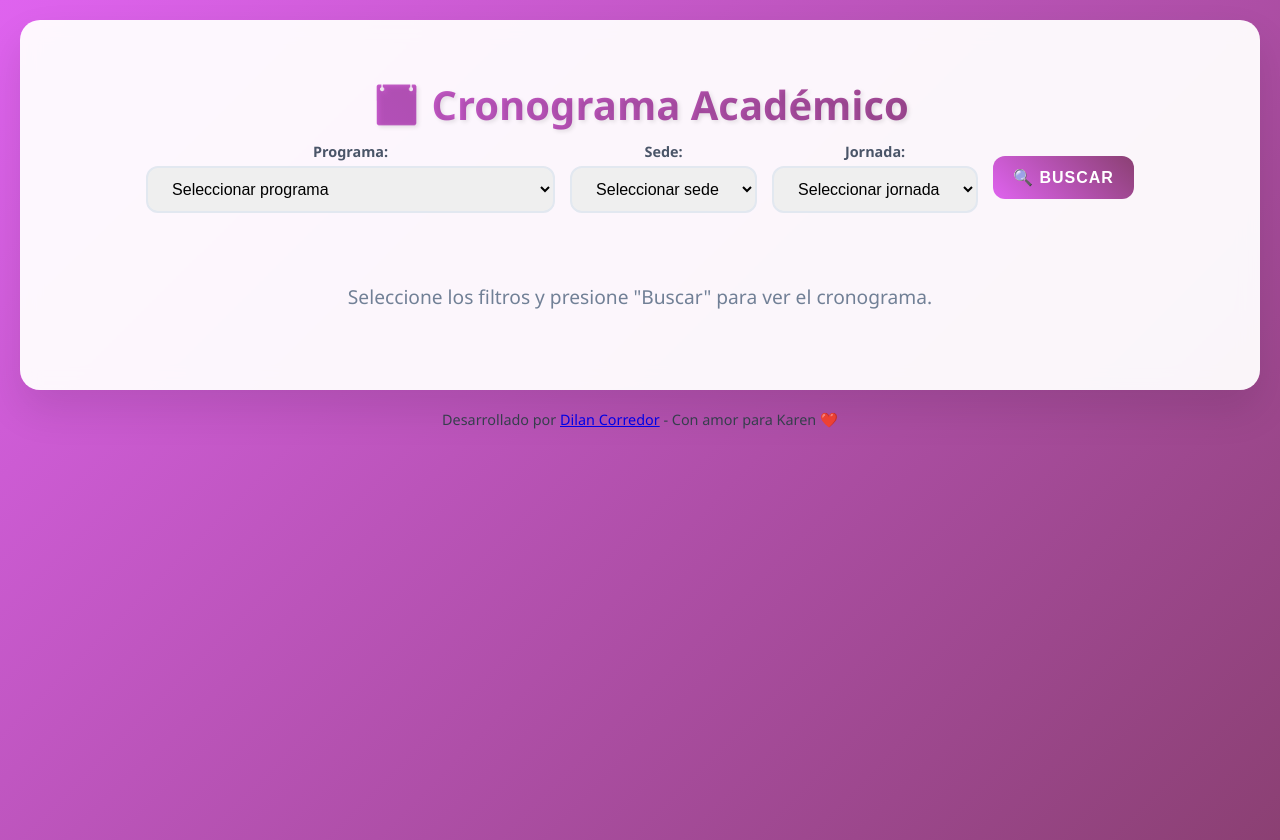
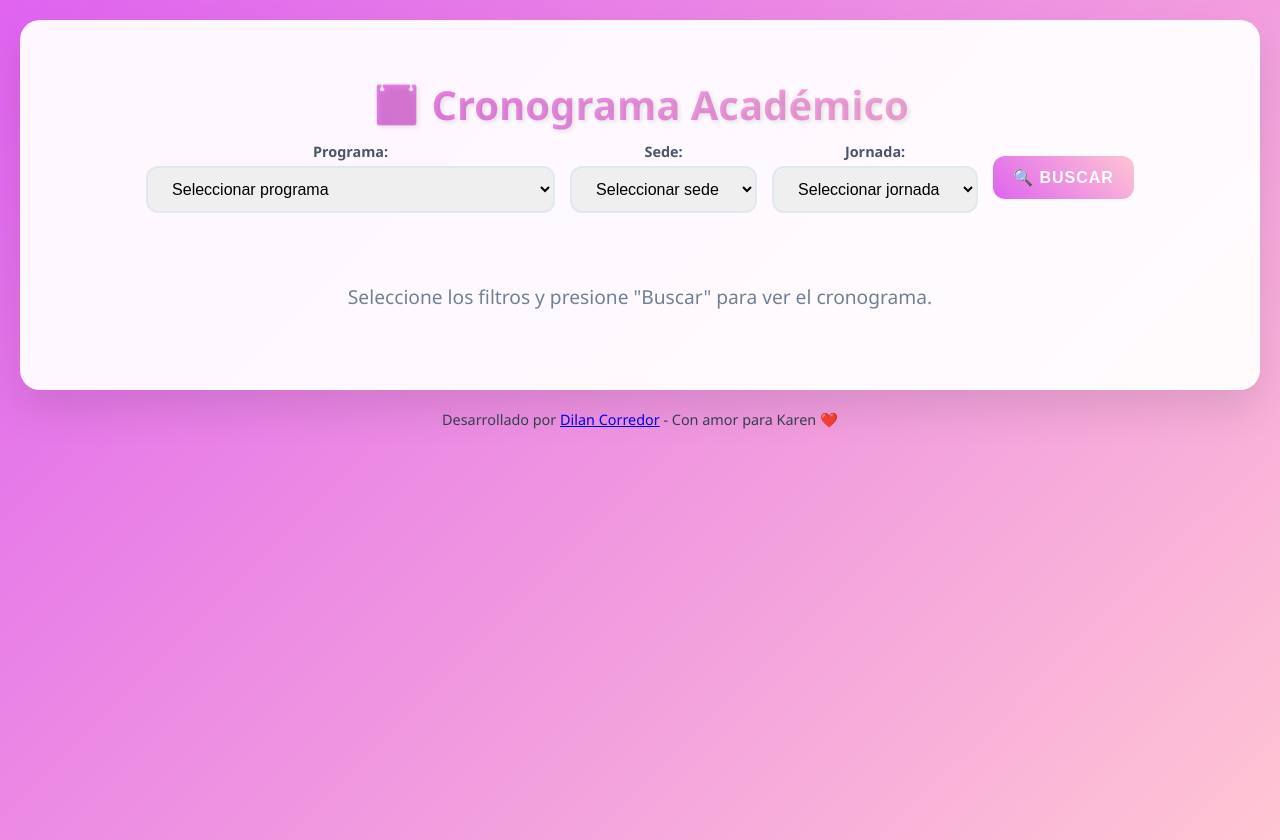
Before and after one commit to Ardilan13/cronograma-ipred, a website: page public/index.html in a window 1280 px wide. Drawn offline with Linux system fonts and the light colour scheme.

Commit message:
Cambio color rosa pastel

```diff
--- a/public/style.css
+++ b/public/style.css
@@ -2,7 +2,7 @@ body {
   font-family: "Segoe UI", Tahoma, Geneva, Verdana, sans-serif;
   margin: 0;
   padding: 20px;
-  background: linear-gradient(135deg, #df63ef 0%, #8b4073 100%);
+  background: linear-gradient(135deg, #df63ef 0%, #FFC5D3 100%);
   min-height: 100vh;
 }
 
@@ -21,7 +21,7 @@ h1 {
   color: #2d3748;
   margin-bottom: 10px;
   font-size: 2.5rem;
-  background: linear-gradient(45deg, #df63ef, #8b4073);
+  background: linear-gradient(45deg, #df63ef, #FFC5D3);
   -webkit-background-clip: text;
   -webkit-text-fill-color: transparent;
   text-shadow: 2px 2px 4px rgba(0, 0, 0, 0.1);
@@ -77,7 +77,7 @@ input:focus {
 }
 
 button {
-  background: linear-gradient(45deg, #df63ef, #8b4073);
+  background: linear-gradient(45deg, #df63ef, #FFC5D3);
   color: white;
   border: none;
   cursor: pointer;
@@ -130,7 +130,7 @@ button:hover {
 }
 
 .calendar-table th {
-  background: linear-gradient(45deg, #df63ef, #8b4073);
+  background: linear-gradient(45deg, #df63ef, #FFC5D3);
   color: white;
   padding: 20px 15px;
   text-align: center;
```
